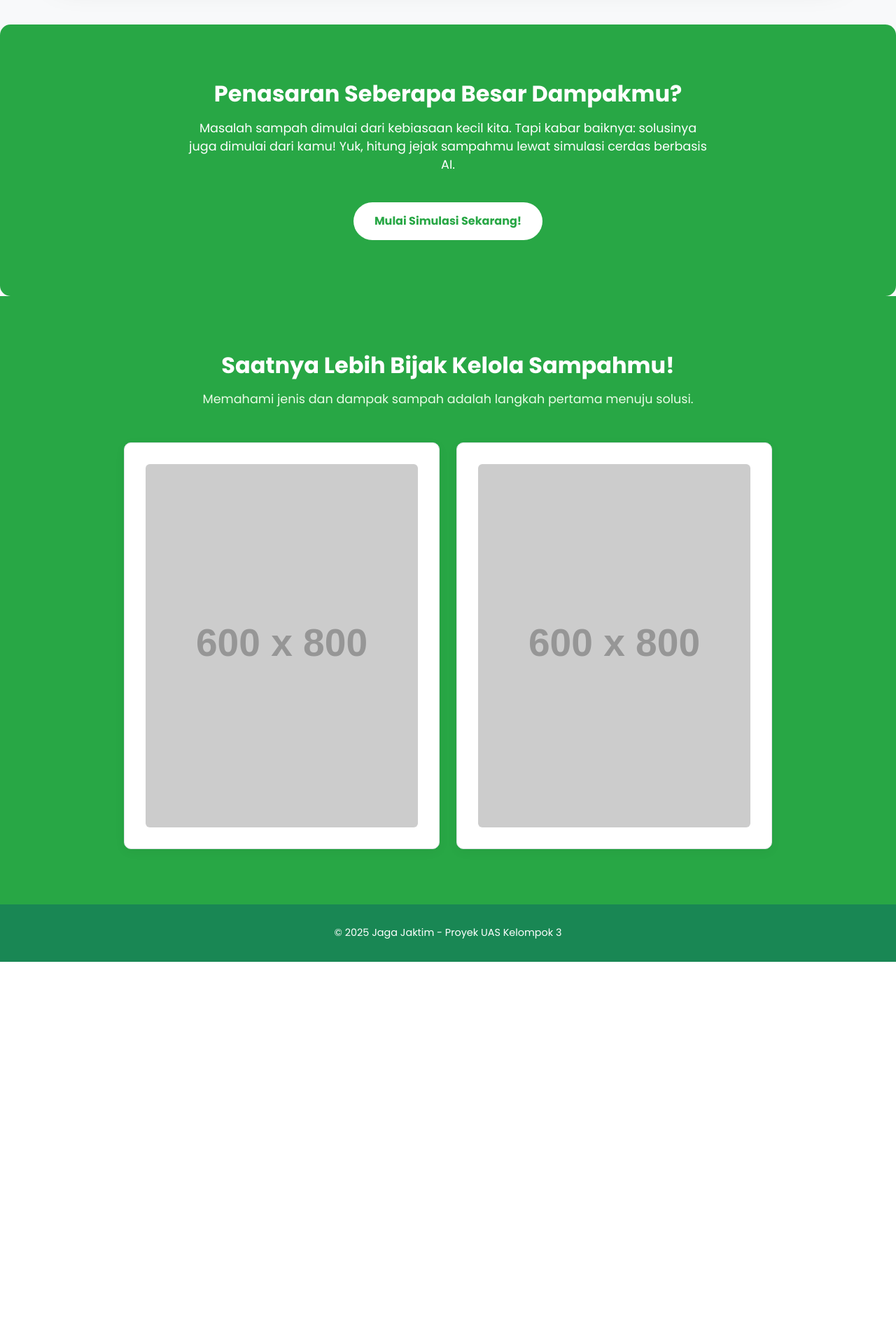
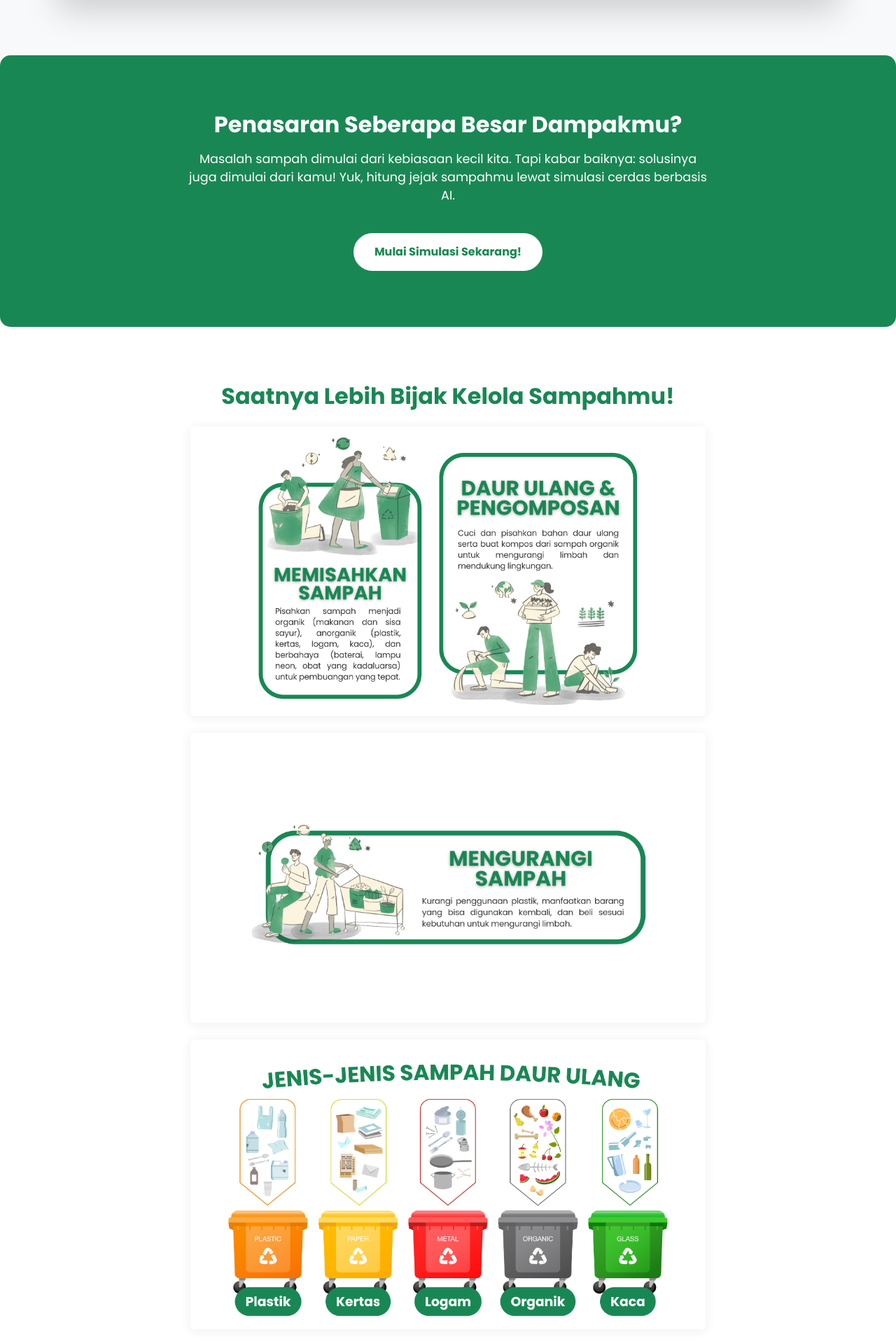
Before and after one commit to jihadakbar911/uaspraktikumai, a Flask app: page / in a window 1280 px wide. Shown: the part 3296-5216 px from the top of the page at 70% size. Before the commit the page ends 4670 px from the top, so only its background shows below. Run offline with Flask 3, Linux system fonts and the light colour scheme; some libraries are stand-ins or nearby versions.

Commit message:
edit tampilan web

```diff
--- a/static/style.css
+++ b/static/style.css
@@ -3,7 +3,7 @@
 
 /* Variabel Warna Baru */
 :root {
-    --primary-green: #28a745; /* Bootstrap Success Green */
+    --primary-green: #198754;
     --dark-green: #198754;
     --light-gray-bg: #f8f9fa;
     --dark-text: #212529;
@@ -101,7 +101,7 @@
     color: white;
 }
 .btn-cta {
-    background-color: #ffc107; /* Kuning untuk kontras */
+    background-color: #22a166; /* Kuning untuk kontras */
     color: var(--dark-text);
     font-weight: 600;
     padding: 15px 30px;
--- a/templates/index.html
+++ b/templates/index.html
@@ -3,7 +3,7 @@
 <head>
     <meta charset="UTF-8">
     <meta name="viewport" content="width=device-width, initial-scale=1.0">
-    <title>Jaga Jaktim | Analisis Sampah Berbasis AI</title>
+    <title>Beranda</title>
     <link href="https://cdn.jsdelivr.net/npm/bootstrap@5.3.3/dist/css/bootstrap.min.css" rel="stylesheet">
     <link rel="stylesheet" href="https://cdnjs.cloudflare.com/ajax/libs/font-awesome/6.5.2/css/all.min.css"/>
     <link rel="stylesheet" href="{{ url_for('static', filename='style.css') }}">
@@ -32,12 +32,27 @@
     </nav>
 
     <!-- Hero Section -->
-    <header class="hero-section" style="background: url('{{ url_for('static', filename='gunung_sampah.jpg') }}') center center/cover no-repeat; color: var(--dark-text); min-height: 380px; position: relative;">
+    <header class="hero-section" style="position: relative; min-height: 380px; color: #fff;">
+        <div style="
+            position: absolute;
+            inset: 0;
+            background: url('{{ url_for('static', filename='gunung_sampah.jpg') }}') center center/cover no-repeat;
+            z-index: 0;
+        "></div>
+        <div style="
+            position: absolute;
+            inset: 0;
+            background: rgba(0,0,0,0.55);
+            z-index: 1;
+        "></div>
         <div class="container position-relative" style="z-index: 2;">
-            <h1 class="display-4 mb-4 fw-bold" style="text-shadow: 0 2px 8px rgba(0, 0, 0, 0.7);">Masa Depan Sampah Jakarta Timur Ada di Tangan Kita</h1>
-            <p class="lead col-lg-8 mx-auto" style="text-shadow: 0 1px 6px rgba(255,255,255,0.6);">Lewat teknologi AI, kamu bisa melihat proyeksi sampah kota dan tahu seberapa besar pengaruh kebiasaanmu. Yuk, jadi bagian dari solusi dan mulai dari rumah sendiri!</p>
+            <h1 class="display-4 mb-4 fw-bold" style="text-shadow: 0 2px 8px rgba(29, 28, 28, 0.7); color: #fff;">
+                Masa Depan Sampah Jakarta Timur Ada di Tangan Kita
+            </h1>
+            <p class="lead col-lg-8 mx-auto" style="text-shadow: 0 1px 6px rgba(29, 28, 28, 0.7); color: #fff;">
+                Lewat teknologi AI, kamu bisa melihat proyeksi sampah kota dan tahu seberapa besar pengaruh kebiasaanmu. Yuk, jadi bagian dari solusi dan mulai dari rumah sendiri!
+            </p>
         </div>
-        <div style="position: absolute; inset: 0; background: rgba(248,249,250,0.75); z-index: 1;"></div>
     </header>
 
     <!-- Prediksi Section -->
@@ -68,7 +83,7 @@
             <div class="row align-items-center g-5">
                 <div class="col-lg-6">
                     <div class="custom-card p-2" style="background-color: var(--card-bg); border: 1px solid var(--border-color);">
-                        <img src="{{ url_for('static', filename='5.png') }}" class="img-fluid rounded" alt="Tumpukan Sampah">
+                        <img src="{{ url_for('static', filename='10.jpg') }}" class="img-fluid rounded" alt="Tumpukan Sampah">
                     </div>
                 </div>
                 <div class="col-lg-6">
@@ -119,8 +134,8 @@
     <section id="galeri" class="section-padding" style="background-color: #f8f9fa;">
         <div class="container">
             <div class="text-center mb-4">
-                <h2 class="section-title mb-3" style="color: #212529;">Wajah Nyata Masalah Sampah</h2>
-                <p class="section-subtitle mb-5" style="color: #495057;">Ini bukan hanya angka, ini adalah realita yang kita hadapi bersama.</p>
+                <h2 class="section-title mb-3" style="color: #198754;">Wajah Nyata Masalah Sampah</h2>
+                <p class="section-subtitle mb-5" style="color: #212529;">Ini bukan hanya angka, ini adalah realita yang kita hadapi bersama.</p>
             </div>
             <div id="sampahCarousel" class="carousel slide shadow-lg rounded" data-bs-ride="carousel" style="background: #fff; border-radius: 18px;">
                 <div class="carousel-inner rounded">
@@ -156,28 +171,42 @@
     <!-- =================================================================== -->
     <!-- BAGIAN BARU: Infografis Edukasi -->
     <!-- =================================================================== -->
-    <section id="infografis-edukasi" class="section-padding" style="background-color: var(--primary-green);">
+    <section id="infografis-edukasi" class="section-padding" style="background-color: #fff;">
         <div class="container">
-            <div class="text-center">
-                <h2 class="section-title mb-3" style="color: #fff;">Saatnya Lebih Bijak Kelola Sampahmu!</h2>
-                <p class="section-subtitle mb-5" style="color: #eafbe6;">Memahami jenis dan dampak sampah adalah langkah pertama menuju solusi.</p>
+            <div class="text-center mb-4">
+                <h2 class="section-title mb-3" style="color: #198754;">Saatnya Lebih Bijak Kelola Sampahmu!</h2>
             </div>
-            <div class="row g-4 justify-content-center">
-                <div class="col-lg-5">
-                    <div class="custom-card h-100" style="background-color: var(--card-bg); border: 1px solid var(--border-color);">
-                        <!-- Ganti src ini dengan path ke file infografis Anda -->
-                        <img src="https://placehold.co/600x800/28a745/eafbe6?text=Infografis+Bahaya+Sampah" class="img-fluid rounded" alt="Infografis Bahaya Sampah">
-                    </div>
-                </div>
-                <div class="col-lg-5">
-                    <div class="custom-card h-100" style="background-color: var(--card-bg); border: 1px solid var(--border-color);">
-                        <!-- Ganti src ini dengan path ke file infografis Anda -->
-                        <img src="https://placehold.co/600x800/28a745/eafbe6?text=Infografis+Cara+Mengelola" class="img-fluid rounded" alt="Infografis Cara Mengelola Sampah">
-                    </div>
+            <div class="row justify-content-center">
+                <div class="col-lg-8">
+                    <img src="{{ url_for('static', filename='Gambar1.png') }}"
+                         class="img-fluid rounded mx-auto d-block infografis-animasi-hover mb-4"
+                         alt="Infografis Bahaya Sampah"
+                         style="transition: transform 0.4s cubic-bezier(.4,2,.6,1), box-shadow 0.4s cubic-bezier(.4,2,.6,1); box-shadow: 0 2px 16px rgba(33,37,41,0.08);">
+                    <img src="{{ url_for('static', filename='Gambar1.2.png') }}"
+                         class="img-fluid rounded mx-auto d-block infografis-animasi-hover mb-4"
+                         alt="Infografis Bahaya Sampah (Lanjutan)"
+                         style="transition: transform 0.4s cubic-bezier(.4,2,.6,1), box-shadow 0.4s cubic-bezier(.4,2,.6,1); box-shadow: 0 2px 16px rgba(33,37,41,0.08);">
+                    <img src="{{ url_for('static', filename='Gambar2.png') }}"
+                         class="img-fluid rounded mx-auto d-block infografis-animasi-hover"
+                         alt="Infografis Edukasi Sampah Lainnya"
+                         style="transition: transform 0.4s cubic-bezier(.4,2,.6,1), box-shadow 0.4s cubic-bezier(.4,2,.6,1); box-shadow: 0 2px 16px rgba(33,37,41,0.08);">
                 </div>
             </div>
         </div>
     </section>
+    <style>
+        .infografis-animasi-hover:hover {
+            transform: scale(1.045) rotateZ(-2deg);
+            box-shadow: 0 8px 32px 0 rgba(40, 167, 69, 0.18), 0 2px 8px 0 rgba(0,0,0,0.10);
+            z-index: 2;
+        }
+        .infografis-animasi-hover:active {
+            transform: scale(0.98);
+        }
+        .infografis-animasi-hover {
+            cursor: pointer;
+        }
+    </style>
     <!-- =================================================================== -->
 
     <footer class="text-center" style="background: var(--dark-green); color: #fff;">
--- a/templates/prediksi.html
+++ b/templates/prediksi.html
@@ -3,7 +3,7 @@
 <head>
     <meta charset="UTF-8">
     <meta name="viewport" content="width=device-width, initial-scale=1.0">
-    <title>Analisis Model | Jaga Jaktim</title>
+    <title>Analisis Model</title>
     <link href="https://cdn.jsdelivr.net/npm/bootstrap@5.3.3/dist/css/bootstrap.min.css" rel="stylesheet">
     <link rel="stylesheet" href="https://cdnjs.cloudflare.com/ajax/libs/font-awesome/6.5.2/css/all.min.css"/>
     <link rel="stylesheet" href="{{ url_for('static', filename='style.css') }}">
```
Also changed, not shown: templates/edukasi.html (+41 -22 lines), templates/simulasi.html (+38 -5 lines), static/Gambar1.2.png (added), static/Gambar1.png (added), static/Gambar2.png (added).
